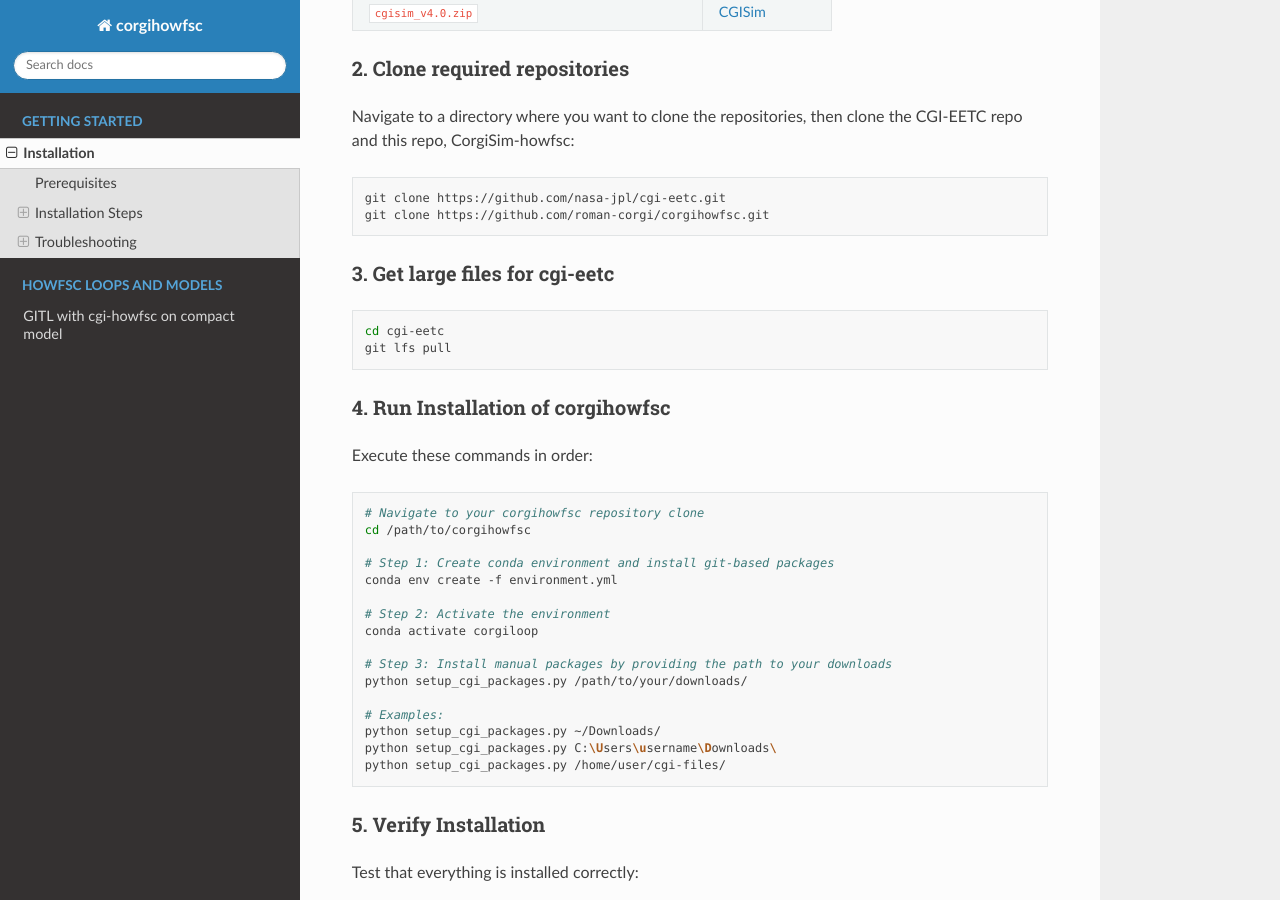
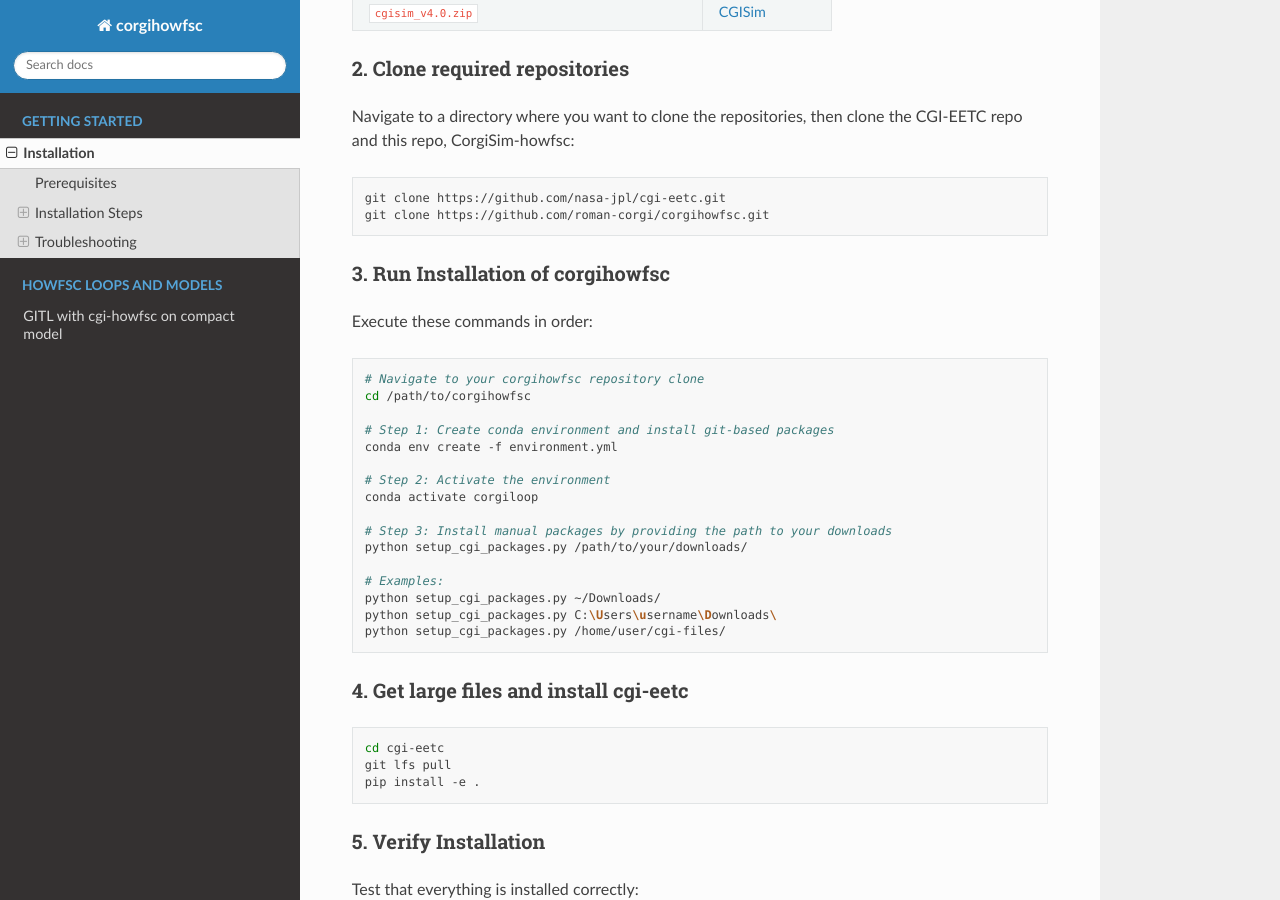
Before and after one commit to roman-corgi/corgihowfsc, a Sphinx documentation site: the page built from docs/source/installation.md, in a window 1280 px wide and 900 px high, scrolled down 620 px. Built offline with Sphinx 7.4.7 and the Read the Docs theme 3.1.0, drawn with Linux system fonts in a browser that asks for light colours; some of the changed lines change nothing that is shown.

Commit message:
Include installation of cgi-howfs

`````diff
--- a/docs/source/installation.md
+++ b/docs/source/installation.md
@@ -28,14 +28,7 @@ git clone https://github.com/nasa-jpl/cgi-eetc.git
 git clone https://github.com/roman-corgi/corgihowfsc.git
 ````
 
-### 3. Get large files for cgi-eetc
-
-```bash
-cd cgi-eetc
-git lfs pull
-```
-
-### 4. Run Installation of corgihowfsc
+### 3. Run Installation of corgihowfsc
 
 Execute these commands in order:
 
@@ -56,6 +49,14 @@ python setup_cgi_packages.py /path/to/your/downloads/
 python setup_cgi_packages.py ~/Downloads/
 python setup_cgi_packages.py C:\Users\username\Downloads\
 python setup_cgi_packages.py /home/user/cgi-files/
+```
+
+### 4. Get large files and install cgi-eetc
+
+```bash
+cd cgi-eetc
+git lfs pull
+pip install -e .
 ```
 
 ### 5. Verify Installation
`````
